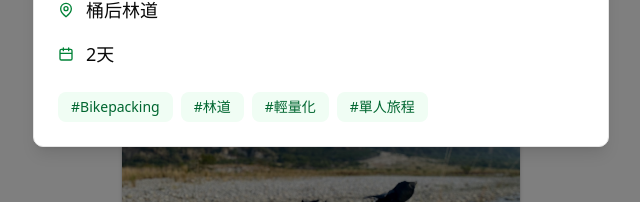
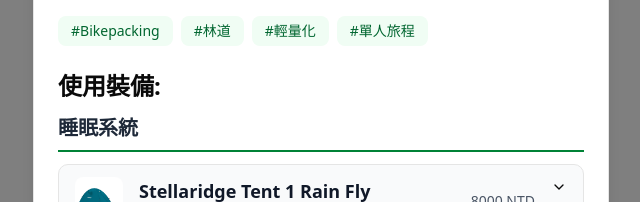
Before and after one commit to roy4222/OutShare, a Next.js app: page / in a window 1280 px wide. Both pictures are taken after a click on the button 640 px from the left and 1485 px from the top of the page. Shown: the part 1622-1824 px from the top of the page, without its empty margins (319-959 px from the left). Built offline with nearby package versions, Linux system fonts and the light colour scheme.

Commit message:
feat: 在TripDialog中新增使用裝備區域，並引入EquimentCard組件以顯示裝備資訊

```diff
--- a/components/TripDialog.tsx
+++ b/components/TripDialog.tsx
@@ -11,6 +11,7 @@
 import { CalendarIcon } from "@/components/icons/CalendarIcon";
 import { Trip } from "@/types/trip";
 import { cn } from "@/lib/utils";
+import EquimentCard from "./EquimentCard";
 
 interface TripDialogProps {
   trip: Trip;
@@ -90,10 +91,13 @@
               <div className="text-gray-600 leading-relaxed whitespace-pre-line">
                 {trip.description}
               </div>
-              <h3 className="text-xl font-semibold">使用裝備</h3>
-
             </div>
           )}
+          {/* 使用裝備區域 */}
+          <div className="space-y-3">
+           <h3 className="text-2xl font-semibold">使用裝備:</h3>
+          <EquimentCard />
+          </div>
 
         </div>
       </DialogContent>
```
